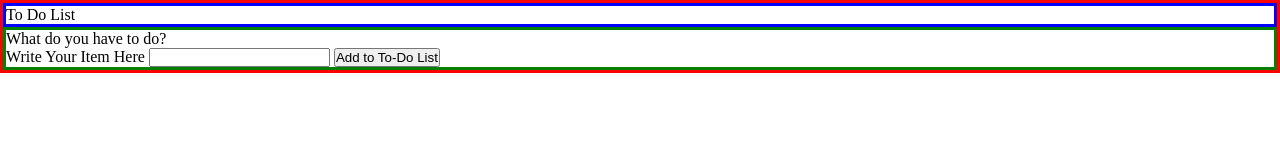
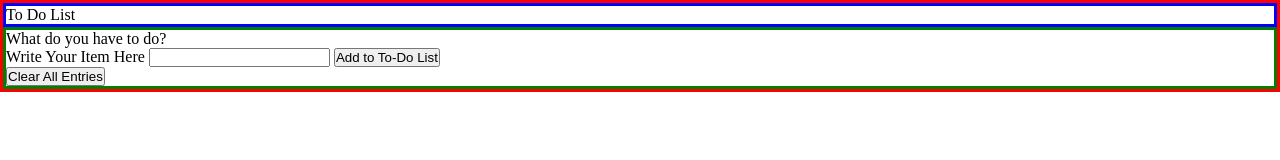
Before and after one commit to awirt/to-do-list, a plain HTML site: page index.html in a window 1280 px wide. Drawn offline with nearby package versions, Linux system fonts and the light colour scheme.

Commit message:
Add "Clear All" button

```diff
--- a/index.html
+++ b/index.html
@@ -26,6 +26,7 @@
         <article class="append-container">
           <!--Intentionally Left Blank to fill with append text-->
         </article>
+        <button type="button" class="delete-all">Clear All Entries</button>
       </section>
     </div>
     <!--End All Content-->
```
